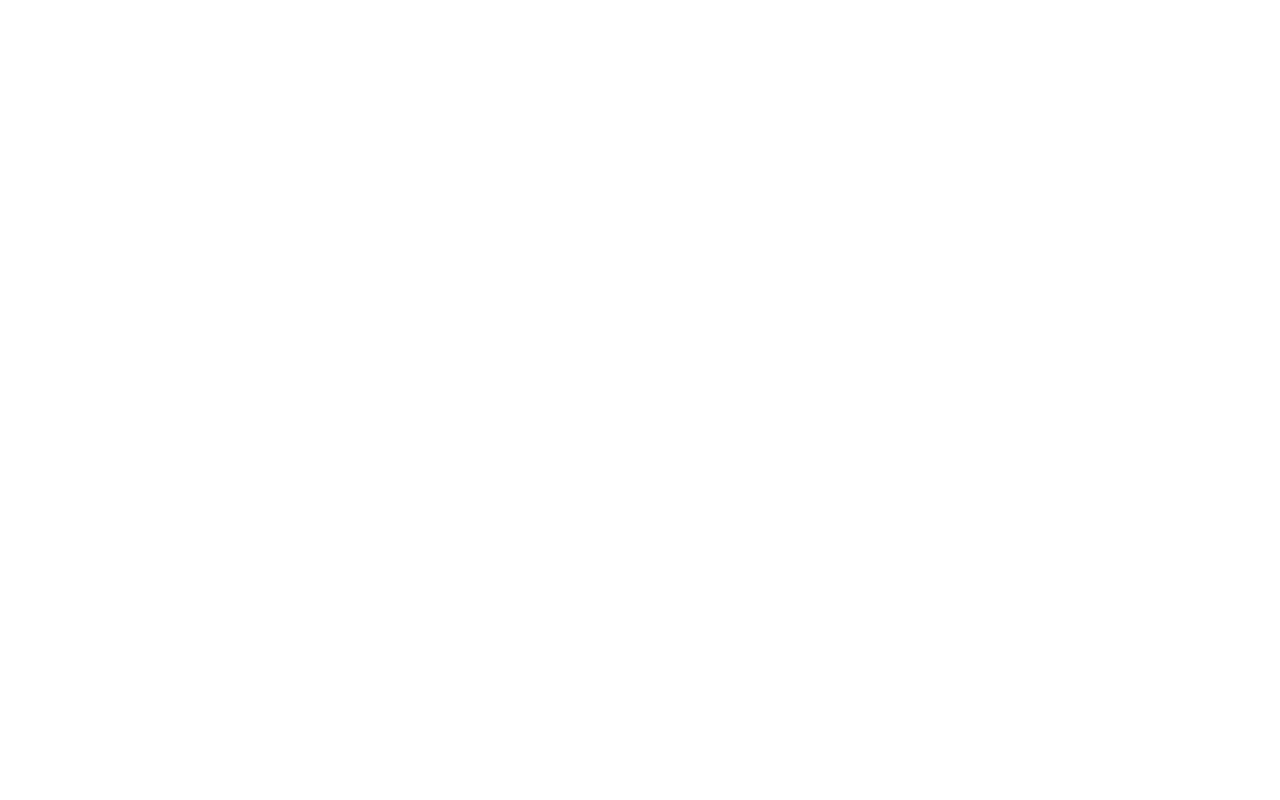
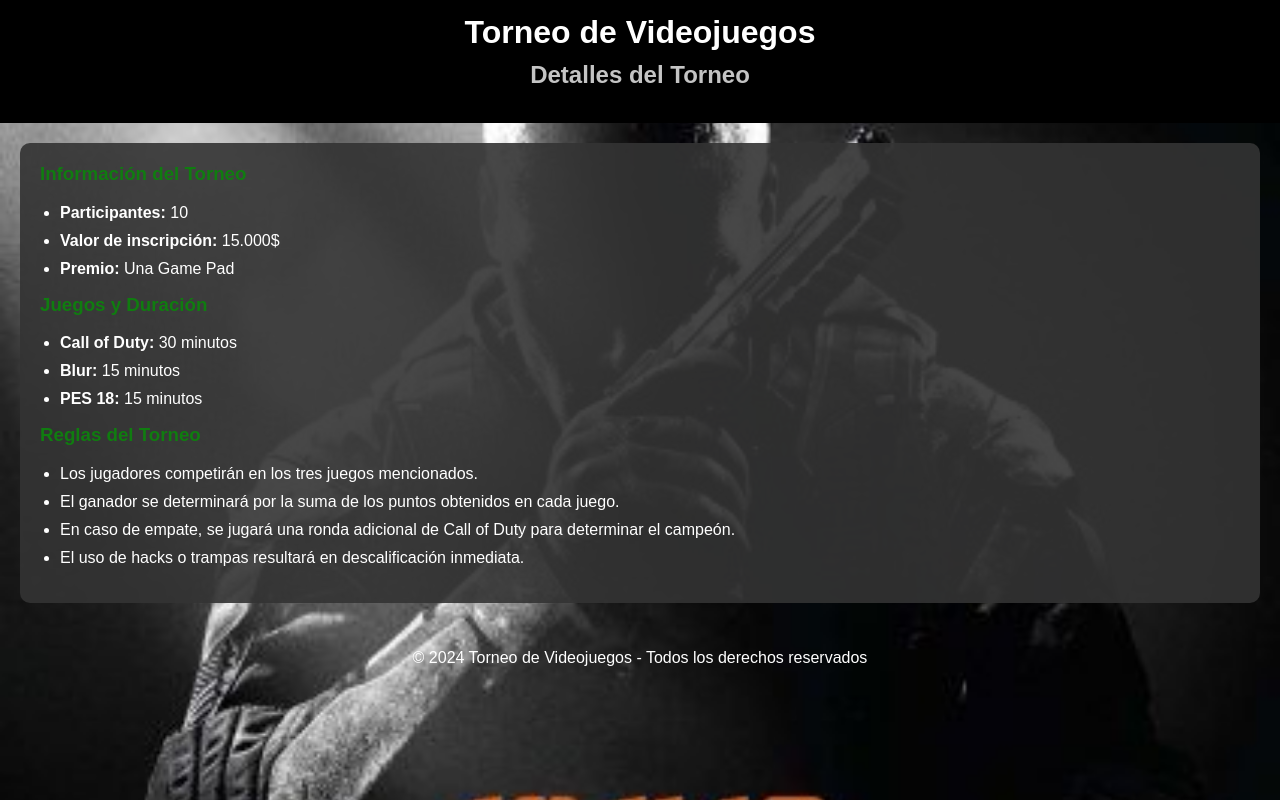
Before and after one commit to luistalero/Gaming-zone, a plain HTML site: page torneos.html in a window 1280 px wide. Drawn offline with Linux system fonts and the light colour scheme.

Commit message:
feat: :white_check_mark: commit 3: añado torneos.html, tor.css

```diff
--- /dev/null
+++ b/css/tor.css
@@ -0,0 +1,57 @@
+body {
+    font-family: Arial, sans-serif;
+    background-image: url('/img/image.png');
+    background-size: cover;
+    background-position: center;
+    color: white;
+    margin: 0;
+    padding: 0;
+}
+
+header {
+    background-color: black;
+    padding: 14px 0;
+    position:sticky;
+    top: 0;
+    width: 100%;
+    z-index: 100;
+    text-align: center;
+}
+
+header h1 {
+    margin: 0;
+    font-size: 2em;
+    color: #FFFFFF;
+}
+
+header h2 {
+    margin-top: 10px;
+    font-size: 1.5em;
+    color: #C4C4C4;
+}
+
+.details {
+    padding: 20px;
+    margin: 20px;
+    background-color: rgba(51, 51, 51, 0.9);
+    border-radius: 10px;
+}
+
+.details h3 {
+    margin-top: 0;
+    color: #107C10;
+}
+
+ul {
+    padding-left: 20px;
+}
+
+ul li {
+    margin-bottom: 10px;
+}
+
+footer {
+    text-align: center;
+    padding: 10px;
+    background-color:
+}
--- a/torneos.html
+++ b/torneos.html
@@ -1,11 +1,49 @@
 <!DOCTYPE html>
-<html lang="en">
+<html lang="es">
 <head>
     <meta charset="UTF-8">
     <meta name="viewport" content="width=device-width, initial-scale=1.0">
-    <title>TORNEOS</title>
+    <title>Torneo de Videojuegos</title>
+    <link rel="stylesheet" href="css/tor.css">
 </head>
 <body>
+    <header>
+        <h1>Torneo de Videojuegos</h1>
+        <h2>Detalles del Torneo</h2>
+    </header>
 
+    <section class="details">
+        <article>
+            <h3>Información del Torneo</h3>
+            <ul>
+                <li><strong>Participantes:</strong> 10</li>
+                <li><strong>Valor de inscripción:</strong> 15.000$</li>
+                <li><strong>Premio:</strong> Una Game Pad</li>
+            </ul>
+        </article>
+
+        <article>
+            <h3>Juegos y Duración</h3>
+            <ul>
+                <li><strong>Call of Duty:</strong> 30 minutos</li>
+                <li><strong>Blur:</strong> 15 minutos</li>
+                <li><strong>PES 18:</strong> 15 minutos</li>
+            </ul>
+        </article>
+
+        <article>
+            <h3>Reglas del Torneo</h3>
+            <ul>
+                <li>Los jugadores competirán en los tres juegos mencionados.</li>
+                <li>El ganador se determinará por la suma de los puntos obtenidos en cada juego.</li>
+                <li>En caso de empate, se jugará una ronda adicional de Call of Duty para determinar el campeón.</li>
+                <li>El uso de hacks o trampas resultará en descalificación inmediata.</li>
+            </ul>
+        </article>
+    </section>
+
+    <footer>
+        <p>&copy; 2024 Torneo de Videojuegos - Todos los derechos reservados</p>
+    </footer>
 </body>
 </html>
```
Also changed, not shown: index.html (+1 -0 lines), css/style.css (deleted), img/image.png (added).
